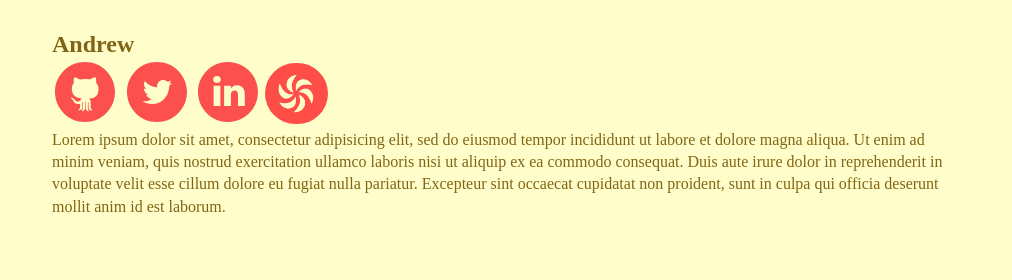
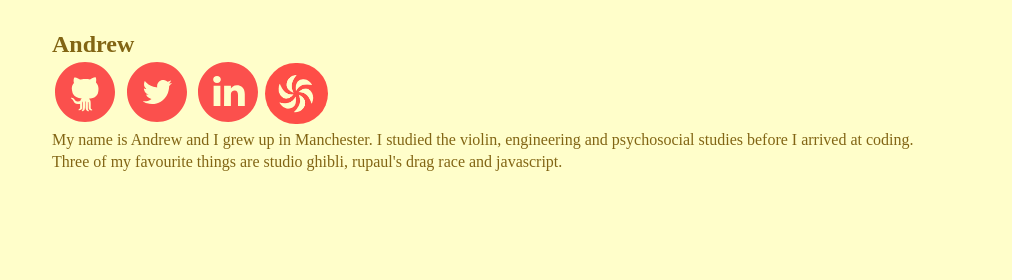
Before and after one commit to vanillasquad/vanillasquad.github.io, a plain HTML site: page index.html in a window 1280 px wide. Shown: the part 1800-2080 px from the top of the page, 268-1280 px from the left. Drawn offline with Linux system fonts and the light colour scheme; a web font is replaced by a local one.

Commit message:
add profile blurb

```diff
--- a/index.html
+++ b/index.html
@@ -134,7 +134,7 @@
                               <img class='codewars' src="./img/codewars-icon.png" alt="codewars-logo"/>
                             </a>
                         </div>
-                        <p>Lorem ipsum dolor sit amet, consectetur adipisicing elit, sed do eiusmod tempor incididunt ut labore et dolore magna aliqua. Ut enim ad minim veniam, quis nostrud exercitation ullamco laboris nisi ut aliquip ex ea commodo consequat. Duis aute irure dolor in reprehenderit in voluptate velit esse cillum dolore eu fugiat nulla pariatur. Excepteur sint occaecat cupidatat non proident, sunt in culpa qui officia deserunt mollit anim id est laborum.</p>
+                        <p>My name is Andrew and I grew up in Manchester. I studied the violin, engineering and psychosocial studies before I arrived at coding. Three of my favourite things are studio ghibli, rupaul's drag race and javascript.</p>
                     </div>
                 </div>
 
```
